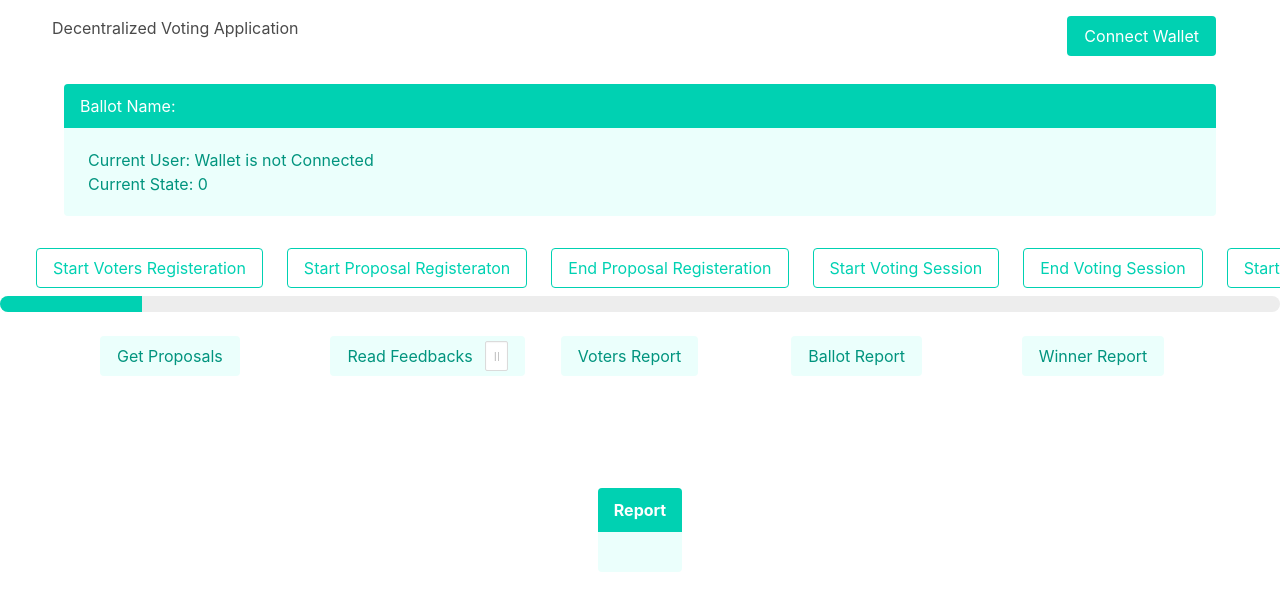
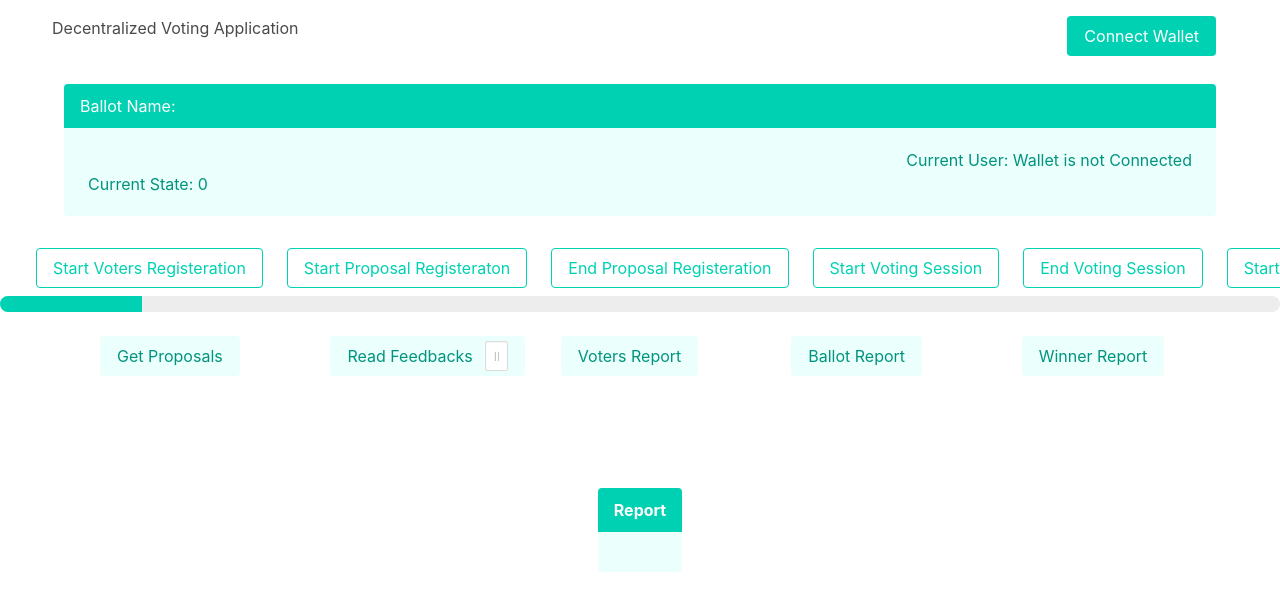
Before and after one commit to mhmsv/Multiple-round-PollingVoting-Dapp-on-Ethereum, a Next.js app: page / in a window 1280 px wide. Shown: the top 610 px of the page. Built offline with nearby package versions, Linux system fonts and the light colour scheme.

Commit message:
navbar user

```diff
--- a/pages/index.js
+++ b/pages/index.js
@@ -913,7 +913,7 @@ export const home = () => {
                         </div>
                         <div class="message-body">
                             <h2 id='majority'></h2>
-                            <h2>Current User: {user}</h2>
+                            <h2 className='navbar-end'>Current User: {user}</h2>
                             <h2>Current State: {state} </h2>
                         </div>
                     </article>
```
